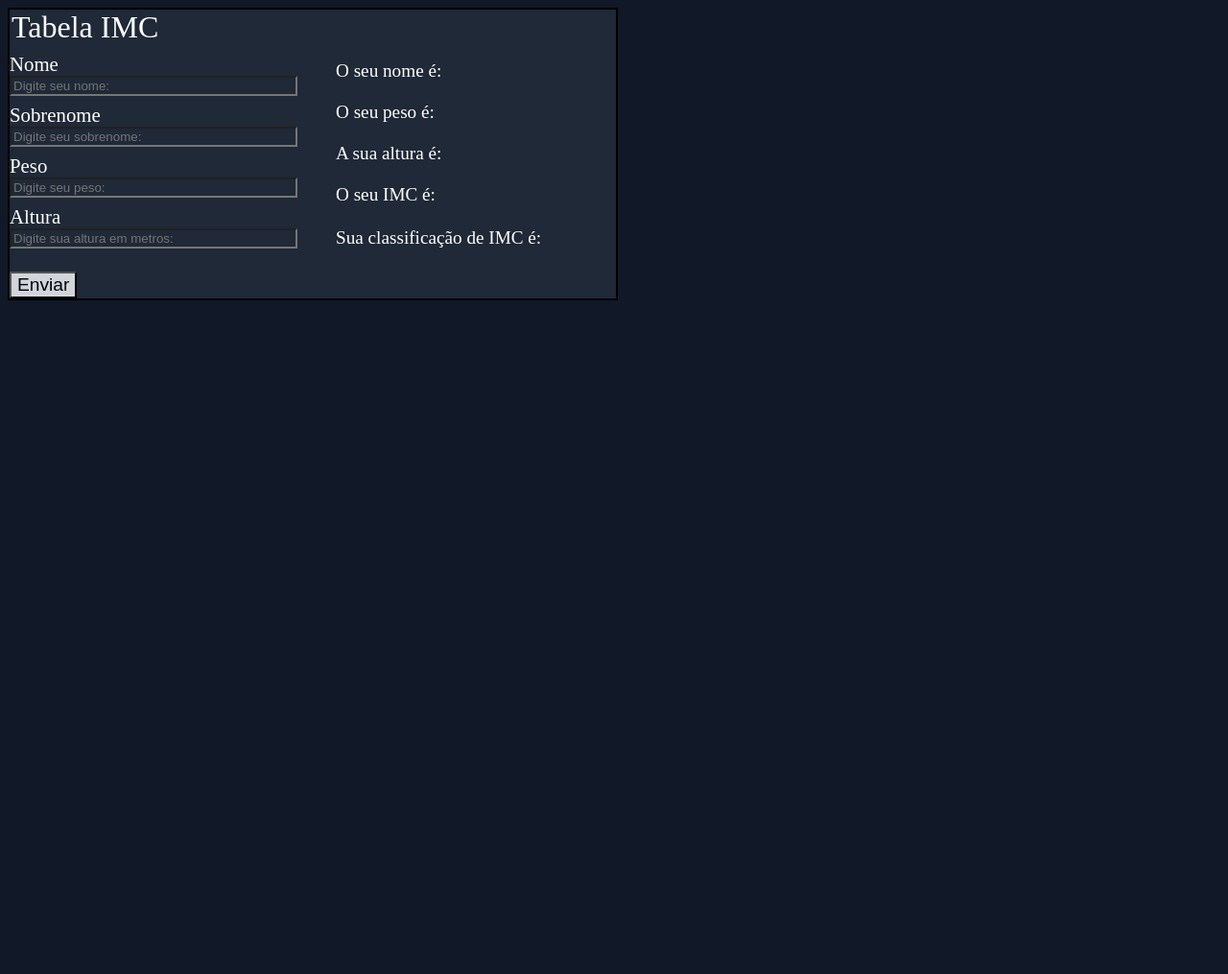
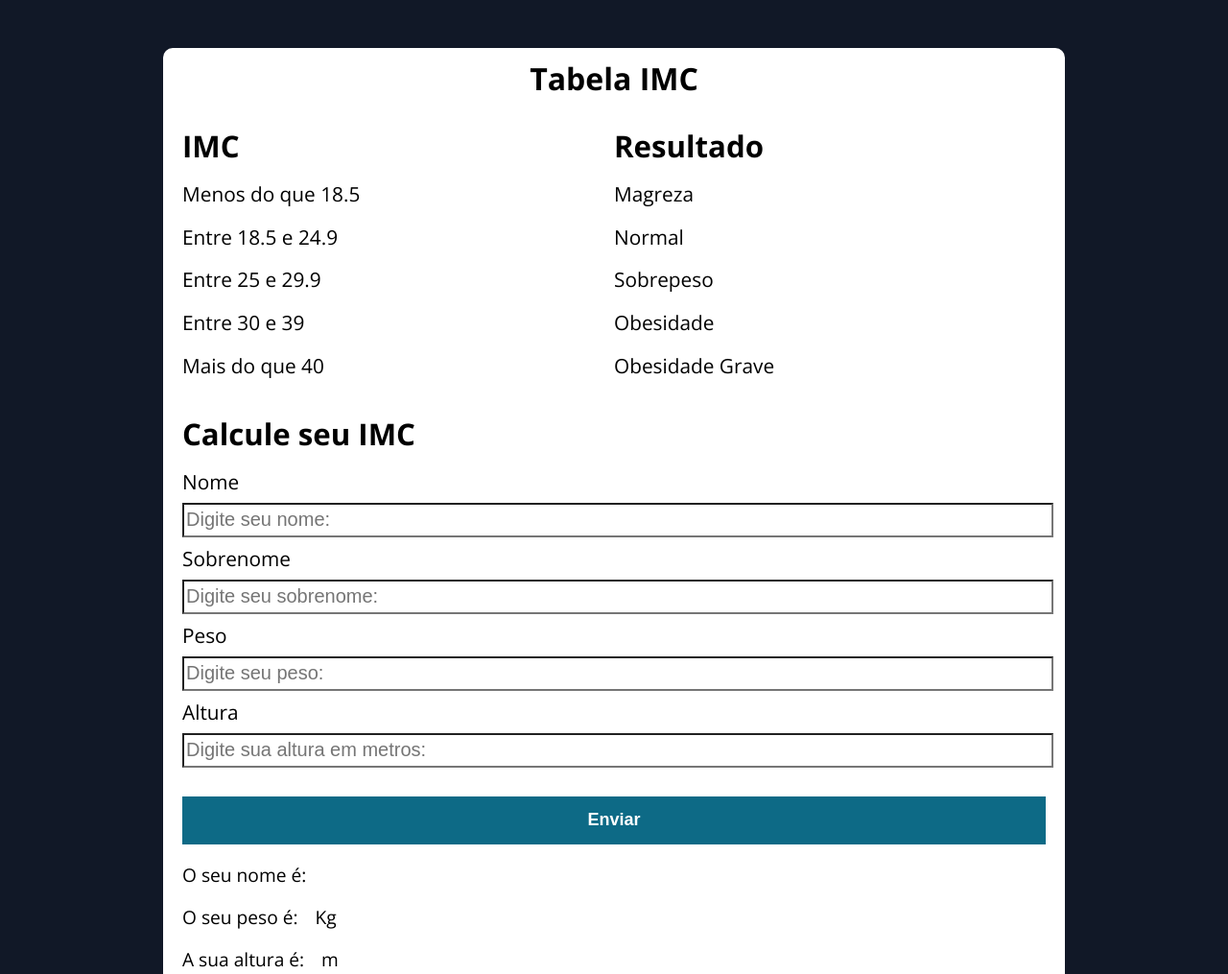
Before and after one commit to nivaldosouza27/Javascript-Mentory-2024, a plain HTML site: page aula14-Exercicio Final - IMC Calculator/index.html in a window 1280 px wide. Shown: the top 1015 px of the page at 96% size. Before the commit the page ends 800 px from the top, so only its background shows below. Drawn offline with nearby package versions, Linux system fonts and the light colour scheme.

Commit message:
Changes in Exercicio aula 14

```diff
--- /dev/null
+++ b/01-Modelo_HTML-CSS/assets/css/styles.css
@@ -0,0 +1,60 @@
+@import url('https://fonts.googleapis.com/css2?family=Open+Sans:ital@0;1&display=swap');
+@import url('https://fonts.googleapis.com/css2?family=Open+Sans:ital,wght@0,700;1,700&display=swap');
+
+:root {
+    --primarycolor: rgb(13, 106, 134);
+    --primarycolordarker: rgb(6, 69, 88);
+}
+
+* {
+    box-sizing: border-box;
+    outline: 0;
+}
+
+body {
+    font-family: "Open Sans", sans-serif;
+    margin: 0;
+    padding: 0;
+    background: var(--primarycolor);
+    font-size: 1.3rem;
+    line-height: 1.5rem;
+}
+
+.container {
+    background: white;
+    max-width: 640px;
+    margin: 0 auto;
+    padding: 20px;
+    margin: 50px auto;
+    border-radius: 10px;
+}
+
+form input, form label, form button{
+    display: block;
+    width: 100%;
+    margin-bottom: 10px;
+}
+
+form input {
+    font-size: 24px;
+    height: 35px;
+    padding: 0 20px;
+}
+form input:focus {
+    outline: 2px solid gray ;
+}
+
+form button {
+    border: none;
+    background: var(--primarycolor);
+    color: white;
+    font-size: 18px;
+    font-weight: 700;
+    height: 50px;
+    cursor: pointer;
+    margin-top: 30px;
+}
+
+form button:hover {
+    background: var(--primarycolordarker);
+}
--- a/aula13-Exercicio Final - IMC Calculator/styles.css
+++ /dev/null
@@ -1,89 +0,0 @@
-.name.title{
-    display: grid;
-    grid-template-rows: repeat(2);
-}
-
-body {
-    background: #111827;
-}
-
-form {
-    border: none;
-    width: 100%;
-}
-
-form div {
-    margin-top: 0.5rem;
-    width: 100%;
-}
-
-label {
-    font-size: 1.3rem;
-}
-
-input{
-    background: #1f2937;
-    color: white;
-    display: flex;
-    width: 100%;
-    align-items: flex-start;
-    justify-content: flex-start;
-}
-
-input:-webkit-autofill {
-    -webkit-box-shadow: 0 0 0px 1000px #1f2937 inset;
-    -webkit-text-fill-color: white;
-    transition: all 300ms ease-in-out;
-}
-
-input:focus{
-  border: 2px solid gray;
-}
-
-legend {
-    display: flex;
-    font-size: 2rem;
-    justify-content: center center;
-}
-
-.send-button button{
-    font-size: 1.2rem;
-    margin-top: 1rem;
-    background: #d1d5db;
-    color: black;
-}
-
-.send-button button:hover{
-    background: gray;
-    cursor: pointer;
-    transition: all 300ms ease-in-out;
-}
-
-.main {
-    background: #1f2937;
-    color: white;
-    display: grid;
-    grid-template-columns: repeat(2, 1fr);
-    gap: 3rem;
-    align-items: center;
-    border: solid 2px black;
-    width: 50%;
-}
-
-.resultado {
-    width: 100%;
-}
-
-.resultado p {
-    font-size: 1.2rem;
-}
-
-.resultado b{
-    font-size: 1.3rem;
-    font-weight: bold;
-    padding: 1%;
-}
-
-.resultado .b5 {
-    font-size: 1.5rem;
-}
--- a/aula13-Exercicio Final - IMC Calculator/index.html
+++ b/aula14-Exercicio Final - IMC Calculator/index.html
@@ -8,37 +8,66 @@
     <link rel="stylesheet" href="styles.css">
 </head>
 <body>
-    <div class="main">
+    <section class="main">
         <form class="form">
+
             <legend>Tabela IMC</legend>
+
+            <div class="first-text">
+                <div class="intern">
+                    <h1>IMC</h1>
+                    <p>Menos do que 18.5</p>
+                    <p>Entre 18.5 e 24.9</p>
+                    <p>Entre 25 e 29.9</p>
+                    <p>Entre 30 e 39</p>
+                    <p>Mais do que 40</p>
+                </div>
+                <div class="intern">
+                    <h1>Resultado</h1>
+                    <p>Magreza</p>
+                    <p>Normal<p>
+                    <p>Sobrepeso</p>
+                    <p>Obesidade</p>
+                    <p>Obesidade Grave</p>
+                </div>
+            </div>
+
+            <h2>Calcule seu IMC</h2>
+
             <div>
                 <label for="name">Nome</label>
                 <input type="text" class="nome" name="name" placeholder="Digite seu nome:">
             </div>
+
             <div>
                 <label for="lastname">Sobrenome</label>
                 <input type="text" class="sobrenome" name="lastname" placeholder="Digite seu sobrenome:">
             </div>
+
             <div>
                 <label for="peso">Peso</label>
                 <input type="number" class="peso" name="peso" placeholder="Digite seu peso:">
             </div>
+
             <div>
                 <label for="altura">Altura</label>
                 <input type="float" class="altura" name="altura" placeholder="Digite sua altura em metros:">
             </div>
+
             <div class="send-button">
                 <button type="submit" class="button">Enviar</button>
             </div>
         </form>
+
         <div class="resultado">
-            <p>O seu nome é:<b class="b1"></b> </p>
-            <p>O seu peso é:<b class="b2"></b> </p>
-            <p>A sua altura é:<b class="b3"></b> </p>
-            <p>O seu IMC é:<b class="b4"></b> </p>
+            <p>O seu nome é:<b class="b1"></b></p>
+            <p>O seu peso é:<b class="b2"></b>Kg</p>
+            <p>A sua altura é:<b class="b3"></b>m</p>
+            <p>O seu IMC é:<b class="b4"></b></p>
             <p>Sua classificação de IMC é: <b class="b5"></b> </p>
         </div>
-    </div>
+
+    </section>
 
     <script src="index.js"></script>
 </body>
--- a/aula13-Exercicio Final - IMC Calculator/index.js
+++ b/aula14-Exercicio Final - IMC Calculator/index.js
@@ -10,6 +10,12 @@ function escopo() {
         const peso = form.querySelector('.peso');
         const altura = form.querySelector('.altura');
 
+        // function validaDados(peso, altura) {
+        //     if (typeof peso == 'Float') {
+        //     }else{
+        //         return alert('Peso Invalido')
+        //     }
+        // }
 
         function calculaIMC(peso, altura) {
             return peso / (altura * altura)
@@ -34,17 +40,16 @@ function escopo() {
             sobrenome: sobrenome.value,
             peso: peso.value,
             altura: altura.value,
-            imc: calculaIMC(peso.value, altura.value),
-            classificacao: ''
+            imc: calculaIMC(peso.value, altura.value)
         };
 
-        pessoa_objeto.classificacao = classificaIMC (pessoa_objeto.imc)
+        pessoa_objeto.classificacao = classificaIMC (pessoa_objeto.imc);
 
         resultado.querySelector('.b1').innerHTML = pessoa_objeto.nome + ' ' + pessoa_objeto.sobrenome ;
         resultado.querySelector('.b2').innerHTML = pessoa_objeto.peso;
         resultado.querySelector('.b3').innerHTML = pessoa_objeto.altura;
         resultado.querySelector('.b4').innerHTML = pessoa_objeto.imc.toFixed(2);
-        resultado.querySelector('.b5').innerHTML = pessoa_objeto.classificacao
+        resultado.querySelector('.b5').innerHTML = pessoa_objeto.classificacao;
 
         return console.log(pessoa_objeto);
     }
--- /dev/null
+++ b/aula14-Exercicio Final - IMC Calculator/styles.css
@@ -0,0 +1,100 @@
+
+@import url('https://fonts.googleapis.com/css2?family=Open+Sans:ital@0;1&display=swap');
+@import url('https://fonts.googleapis.com/css2?family=Open+Sans:ital,wght@0,700;1,700&display=swap');
+
+:root {
+    --primarycolor: rgb(13, 106, 134);
+    --primarycolordarker: rgb(6, 69, 88);
+}
+
+body {
+    font-family: "Open Sans", sans-serif;
+    margin: 0;
+    padding: 0;
+    background: var(--primarycolor);
+    font-size: 1.3rem;
+    line-height: 1.5rem;
+    background: #111827;
+}
+
+.main {
+    background: white;
+    max-width: 900px;
+    margin: 0 auto;
+    padding: 20px;
+    margin: 50px auto;
+    border-radius: 10px;
+}
+
+form input, form label, form button{
+    display: block;
+    width: 100%;
+    margin-bottom: 10px;
+}
+
+input{
+    background: white;
+    color: var(--primarycolordarker);
+    font-size: 20px;
+    height: 30px;
+}
+
+input:focus{
+    border: 2px solid black;
+}
+
+form button {
+    border: none;
+    background: var(--primarycolor);
+    color: white;
+    font-size: 18px;
+    font-weight: 700;
+    height: 50px;
+    cursor: pointer;
+    margin-top: 30px;
+}
+
+form button:hover {
+    background: var(--primarycolordarker);
+}
+
+legend {
+    display: flex;
+    font-size: 2rem;
+    font-weight: bold;
+    justify-content: center;
+    margin-bottom: 20px;
+}
+
+.resultado {
+    width: 100%;
+}
+
+.resultado p {
+    font-size: 1.2rem;
+}
+
+.resultado b{
+    font-size: 1.3rem;
+    font-weight: bold;
+    padding: 1%;
+}
+
+.resultado .b5 {
+    font-size: 1.5rem;
+}
+
+.name.title{
+    display: grid;
+    grid-template-rows: repeat(2);
+}
+
+.first-text{
+    display: grid;
+    grid-template-columns: repeat(2, 1fr);
+    margin-bottom: 20px ;
+}
+
+.intern{
+    width: 100%;
+}
```
Also changed, not shown: 01-Modelo_HTML-CSS/index.html (added, +35 -0 lines), aula12-Objetos/index.js (+7 -1 lines), aula13-Val_Primitivos e Referencia/index.js (added, +15 -0 lines), aula15-Comparacao-Logica e ShortCircuit/index.js (renamed from aula14-Comparacao e Logica/index.js, +8 -0 lines), aula16-IF-ELSE IF-ELSE/index.js (added, +17 -0 lines), 01-Modelo_HTML-CSS/assets/js/main.js (added), aula14-Exercicio Final - IMC Calculator/src/icon.png (renamed from aula13-Exercicio Final - IMC Calculator/src/icon.png).
